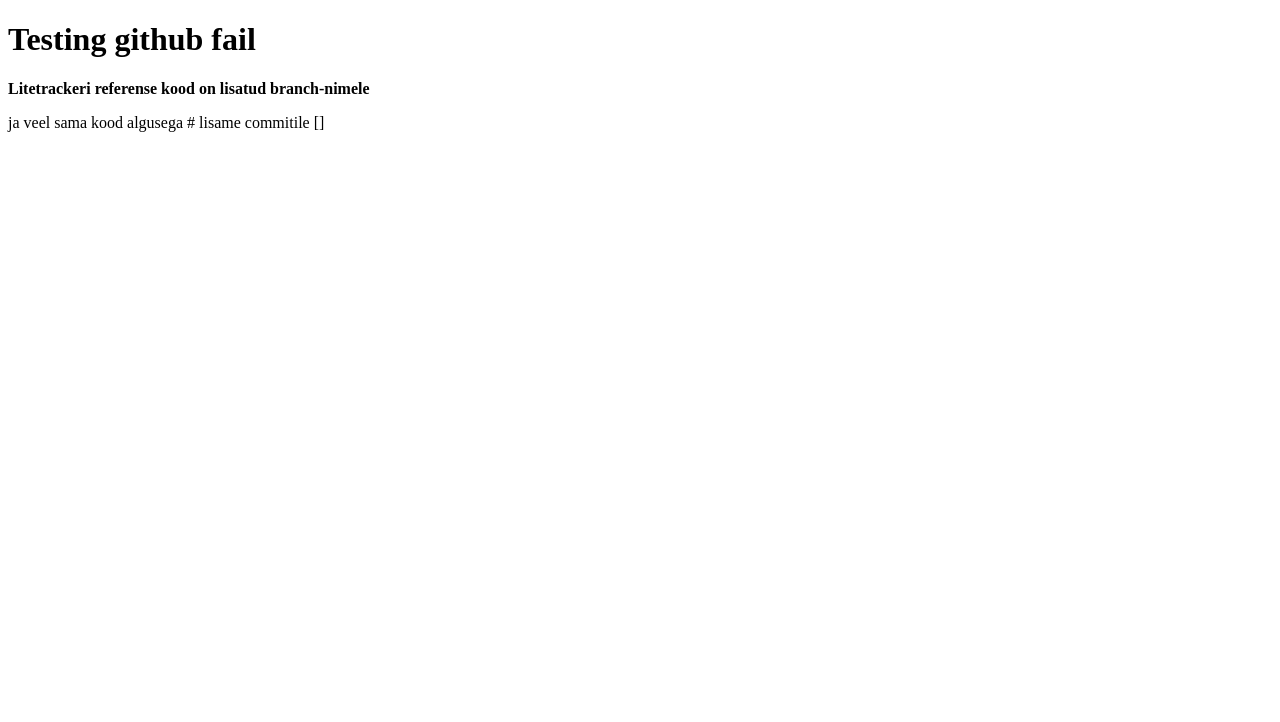
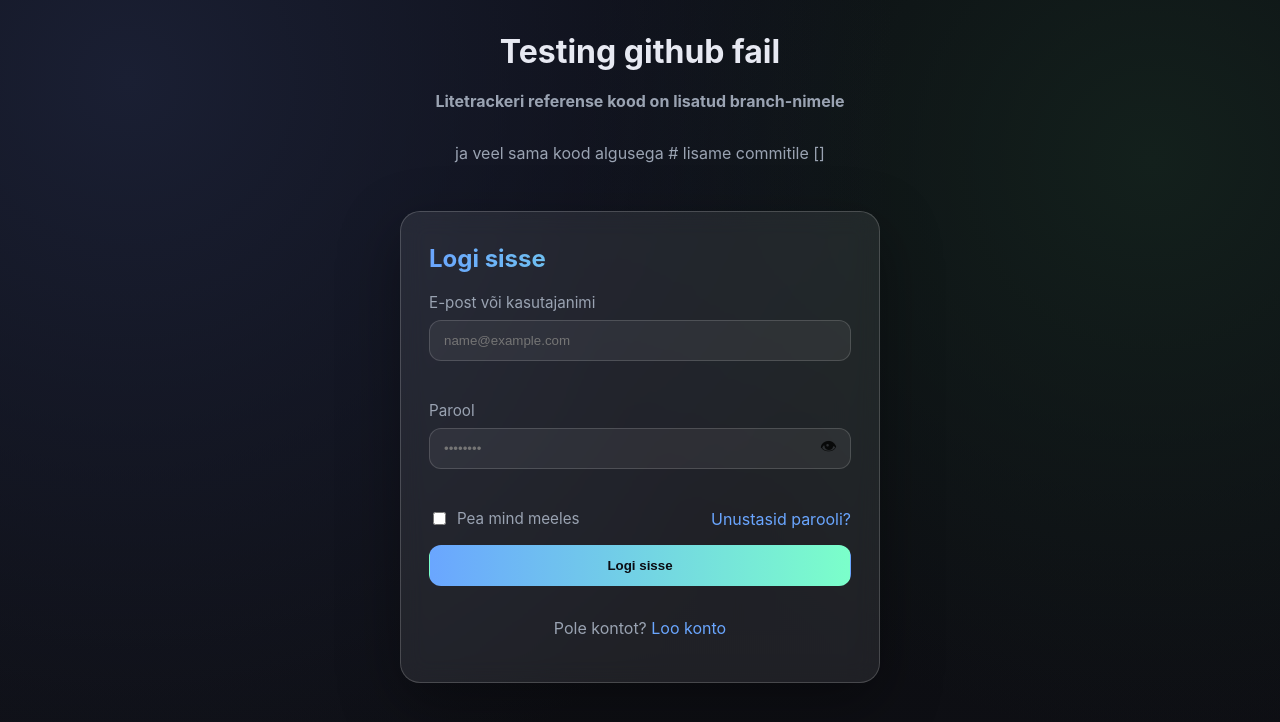
Before and after one commit to fstez/hajusnaidisproject, a plain HTML site: page test.html in a window 1280 px wide. Drawn offline with Linux system fonts and the light colour scheme.

Commit message:
Added new style.css and updated test.html

```diff
--- /dev/null
+++ b/style.css
@@ -0,0 +1,177 @@
+:root {
+    --bg: #0e0f14;
+    --card: rgba(255, 255, 255, 0.08);
+    --stroke: rgba(255, 255, 255, 0.18);
+    --text: #e7e9f2;
+    --muted: #9aa3b2;
+    --accent: #6aa6ff;
+    --accent-2: #7bffca;
+    --danger: #ff6b6b;
+}
+
+* {
+    box-sizing: border-box
+}
+
+html,
+body {
+    height: 100%
+}
+
+body {
+    margin: 0;
+    font-family: Inter, system-ui, Segoe UI, Roboto, Arial, sans-serif;
+    color: var(--text);
+    background:
+        radial-gradient(80rem 80rem at 10% 10%, #1a1f33 0%, transparent 60%),
+        radial-gradient(60rem 60rem at 90% 20%, #13201c 0%, transparent 60%),
+        linear-gradient(180deg, #0b0c12 0%, #0e0f14 100%);
+    display: flex;
+    flex-direction: column;
+    align-items: center;
+    gap: 1rem;
+    padding: 2rem;
+}
+
+h1 {
+    margin: 0 0 .25rem 0
+}
+
+strong,
+p {
+    color: var(--muted);
+    max-width: 720px;
+    text-align: center
+}
+
+.glass-card {
+    width: min(480px, 92vw);
+    margin-top: 1rem;
+    padding: clamp(20px, 4vw, 28px);
+    border-radius: 20px;
+    background: var(--card);
+    border: 1px solid var(--stroke);
+    backdrop-filter: blur(12px);
+    box-shadow: 0 20px 60px rgba(0, 0, 0, .35);
+}
+
+/* Форма */
+.auth-form {
+    display: flex;
+    flex-direction: column;
+    gap: 16px
+}
+
+.form-title {
+    margin: .25rem 0 4px 0;
+    font-size: 1.5rem;
+    font-weight: 700;
+    background: linear-gradient(90deg, var(--accent), var(--accent-2));
+    -webkit-background-clip: text;
+    background-clip: text;
+    color: transparent;
+}
+
+.field {
+    display: flex;
+    flex-direction: column;
+    gap: 8px
+}
+
+.field span {
+    font-size: .95rem;
+    color: var(--muted)
+}
+
+input[type="text"],
+input[type="email"],
+input[type="password"] {
+    width: 100%;
+    padding: 12px 14px;
+    border-radius: 12px;
+    border: 1px solid rgba(255, 255, 255, .15);
+    background: rgba(255, 255, 255, .06);
+    color: var(--text);
+    outline: none;
+}
+
+input:focus {
+    border-color: var(--accent);
+    box-shadow: 0 0 0 4px rgba(106, 166, 255, .15);
+}
+
+.password-wrap {
+    position: relative
+}
+
+.toggle-pass {
+    position: absolute;
+    right: 8px;
+    top: 50%;
+    transform: translateY(-50%);
+    border: none;
+    background: transparent;
+    cursor: pointer;
+    font-size: 1.05rem;
+    opacity: .8;
+}
+
+.row {
+    display: flex;
+    align-items: center;
+    gap: 12px
+}
+
+.between {
+    justify-content: space-between
+}
+
+.checkbox {
+    display: flex;
+    align-items: center;
+    gap: 8px;
+    font-size: .95rem;
+    color: var(--muted)
+}
+
+.link {
+    color: var(--accent);
+    text-decoration: none
+}
+
+.link:hover {
+    text-decoration: underline
+}
+
+.btn {
+    padding: 12px 14px;
+    border-radius: 12px;
+    border: 1px solid transparent;
+    background: linear-gradient(90deg, var(--accent), var(--accent-2));
+    color: #0b0c12;
+    font-weight: 700;
+    cursor: pointer;
+    transition: transform .05s ease, filter .2s ease;
+}
+
+.btn:active {
+    transform: translateY(1px)
+}
+
+.btn.primary:hover {
+    filter: brightness(1.05)
+}
+
+.muted {
+    color: var(--muted)
+}
+
+.center {
+    text-align: center
+}
+
+.error {
+    color: var(--danger);
+    min-height: 1.1em;
+    font-size: .9rem
+}
--- a/test.html
+++ b/test.html
@@ -2,9 +2,10 @@
 <html lang="en">
 
 <head>
-    <meta charset="UTF-8">
-    <meta name="viewport" content="width=device-width, initial-scale=1.0">
+    <meta charset="UTF-8" />
+    <meta name="viewport" content="width=device-width, initial-scale=1.0" />
     <title>Test github loomine</title>
+    <link rel="stylesheet" href="style.css" />
 </head>
 
 <body>
@@ -13,6 +14,79 @@
     <strong>Litetrackeri referense kood on lisatud branch-nimele</strong>
     <p>ja veel sama kood algusega # lisame commitile []</p>
 
+    <div class="glass-card">
+        <form class="auth-form" action="/login" method="post" novalidate>
+            <h2 class="form-title">Logi sisse</h2>
+
+            <label class="field">
+                <span>E-post või kasutajanimi</span>
+                <input type="text" name="identifier" placeholder="name@example.com" required autocomplete="username"
+                    aria-label="Email või kasutajanimi" />
+                <small class="error" data-error-for="identifier"></small>
+            </label>
+
+            <label class="field">
+                <span>Parool</span>
+                <div class="password-wrap">
+                    <input id="password" type="password" name="password" placeholder="••••••••" required minlength="6"
+                        autocomplete="current-password" aria-label="Parool" />
+                    <button type="button" class="toggle-pass" aria-label="Näita parooli">
+                        👁
+                    </button>
+                </div>
+                <small class="error" data-error-for="password"></small>
+            </label>
+
+            <div class="row between">
+                <label class="checkbox">
+                    <input type="checkbox" name="remember" />
+                    <span>Pea mind meeles</span>
+                </label>
+                <a class="link" href="/forgot">Unustasid parooli?</a>
+            </div>
+
+            <button class="btn primary" type="submit">Logi sisse</button>
+
+            <p class="muted center">
+                Pole kontot? <a class="link" href="/register">Loo konto</a>
+            </p>
+        </form>
+    </div>
+
+    <script>
+        // Показ/скрытие пароля
+        document.querySelector('.toggle-pass').addEventListener('click', function () {
+            const input = document.getElementById('password');
+            const isPwd = input.type === 'password';
+            input.type = isPwd ? 'text' : 'password';
+            this.textContent = isPwd ? '🙈' : '👁';
+            this.setAttribute('aria-label', isPwd ? 'Peida parooli' : 'Näita parooli');
+        });
+
+        // Простая клиентская валидация
+        document.querySelector('.auth-form').addEventListener('submit', function (e) {
+            let ok = true;
+
+            const id = this.identifier;
+            const pw = this.password;
+
+            // чистим ошибки
+            document.querySelectorAll('.error').forEach(el => el.textContent = '');
+
+            if (!id.value.trim()) {
+                ok = false;
+                document.querySelector('[data-error-for="identifier"]').textContent =
+                    'See väli on kohustuslik.';
+            }
+            if (!pw.value || pw.value.length < 6) {
+                ok = false;
+                document.querySelector('[data-error-for="password"]').textContent =
+                    'Parool peab olema vähemalt 6 märki.';
+            }
+
+            if (!ok) e.preventDefault();
+        });
+    </script>
 </body>
 
 </html>
```
